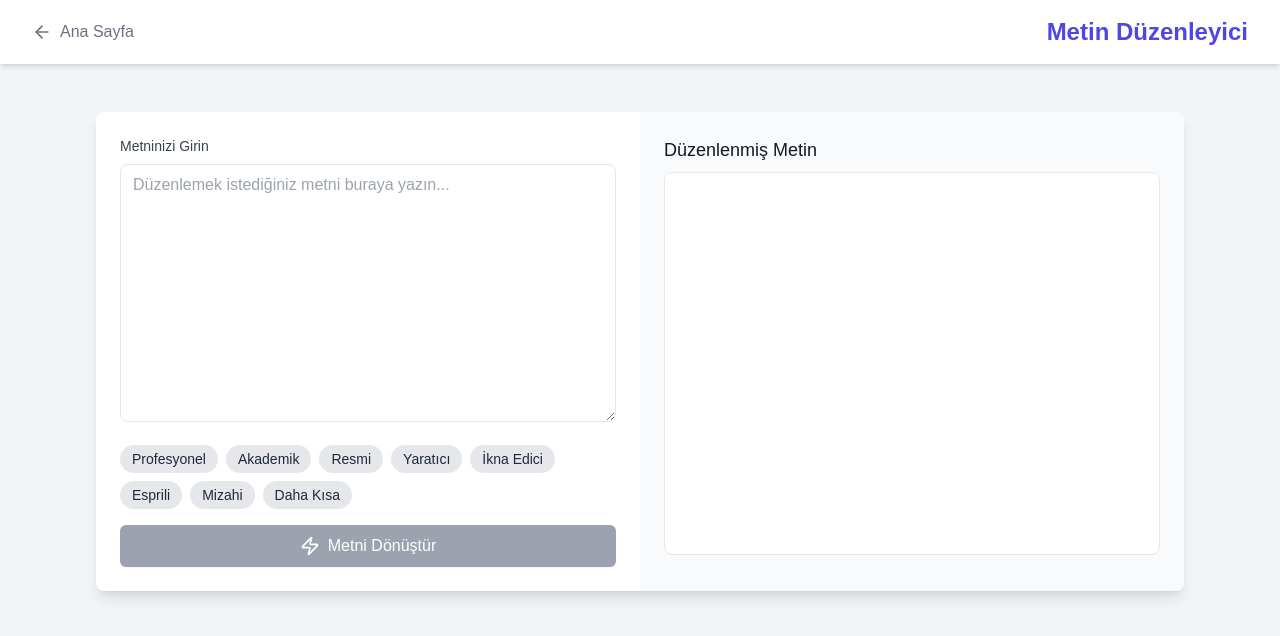
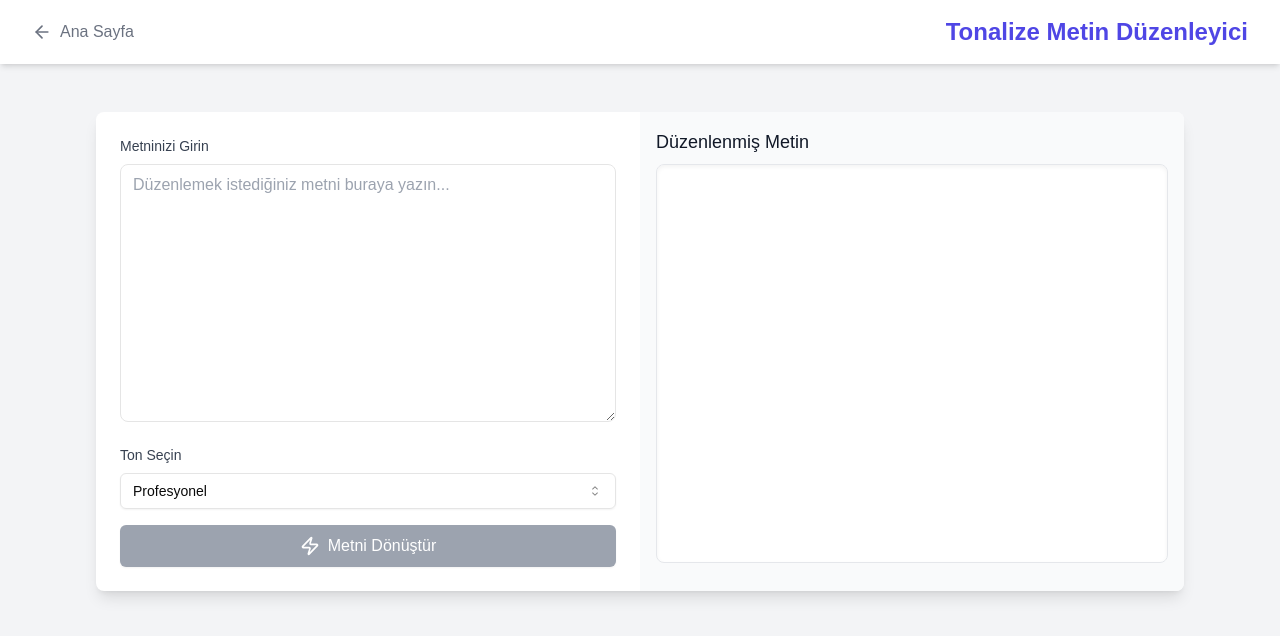
Before and after one commit to erenasiroglu/tonalize, a Next.js app: page /text-editor in a window 1280 px wide. Shown: the top 636 px of the page. Built offline with nearby package versions, Linux system fonts and the light colour scheme.

Commit message:
feat: improve design

```diff
--- a/app/cv-tools/page.tsx
+++ b/app/cv-tools/page.tsx
@@ -1,4 +1,3 @@
-// app/cv-tools/page.tsx
 import CVTools from "../../components/CVTools";
 
 export default function CVToolsPage() {
--- a/app/text-editor/page.tsx
+++ b/app/text-editor/page.tsx
@@ -1,4 +1,3 @@
-// app/text-editor/page.tsx
 import TextEditor from "../../components/TextEditor";
 
 export default function TextEditorPage() {
--- a/components/CVTools.tsx
+++ b/components/CVTools.tsx
@@ -1,6 +1,7 @@
 "use client";
 import React, { useState } from "react";
 import { useRouter } from "next/navigation";
+import Head from "next/head";
 import {
   ArrowLeft,
   Upload,
@@ -68,6 +69,28 @@ const CVToolsPage = () => {
   ];
 
   return (
+    <>
+      <Head>
+        <title>
+          Tonalize - AI CV Tools | Professional Career Document Generator
+        </title>
+        <meta
+          name="description"
+          content="Create professional career documents with Tonalize's AI-powered CV tools. Generate cover letters, thank you emails, and more with ease."
+        />
+        <meta
+          name="keywords"
+          content="Tonalize, AI CV tools, cover letter generator, career documents, job application"
+        />
+        <meta property="og:title" content="Tonalize - AI CV Tools" />
+        <meta
+          property="og:description"
+          content="Create professional career documents with Tonalize's AI-powered CV tools. Generate cover letters, thank you emails, and more with ease."
+        />
+        <meta property="og:type" content="website" />
+        <meta property="og:url" content="https://tonalize.com/cv-tools" />
+        <link rel="canonical" href="https://tonalize.com/cv-tools" />
+      </Head>
       <div className="min-h-screen bg-gradient-to-br from-purple-50 to-indigo-100 dark:from-gray-900 dark:to-indigo-900">
         <nav className="bg-white dark:bg-gray-800 shadow-md">
           <div className="max-w-7xl mx-auto px-4 sm:px-6 lg:px-8">
@@ -79,8 +102,8 @@ const CVToolsPage = () => {
                 <ArrowLeft className="h-5 w-5 mr-2" />
                 Home
               </button>
-            <h1 className="text-2xl font-bold text-indigo-600 dark:text-indigo-400">
-              AI CV Tools
+              <h1 className="text-2xl font-bold text-indigo-600 dark:text-indigo-100">
+                Tonalize CV Tools
               </h1>
             </div>
           </div>
@@ -97,7 +120,7 @@ const CVToolsPage = () => {
               <div className="p-6">
                 <h2 className="text-2xl font-semibold text-gray-900 dark:text-white mb-6 flex items-center">
                   <Zap className="h-6 w-6 text-yellow-400 mr-2" />
-                AI-Powered Document Creator
+                  Tonalize AI Document Creator
                 </h2>
                 <form onSubmit={handleSubmit} className="space-y-6">
                   <div className="space-y-4">
@@ -235,8 +258,8 @@ const CVToolsPage = () => {
             >
               <div className="p-6">
                 <h3 className="text-xl font-semibold text-gray-900 dark:text-white mb-4 flex items-center">
-                <FileText className="h-5 w-5 text-indigo-500 mr-2" />
-                AI-Generated Document
+                  <FileText className="h-5 w-5 text-indigo-100 mr-2" />
+                  Tonalize AI-Generated Document
                 </h3>
                 <div className="bg-gray-50 dark:bg-gray-700 rounded-md p-4 h-[calc(100vh-16rem)] overflow-auto">
                   {output ? (
@@ -245,7 +268,7 @@ const CVToolsPage = () => {
                     </p>
                   ) : (
                     <p className="text-gray-500 dark:text-gray-400 italic">
-                    Your AI-generated document will appear here...
+                      Your Tonalize AI-generated document will appear here...
                     </p>
                   )}
                 </div>
@@ -254,6 +277,7 @@ const CVToolsPage = () => {
           </div>
         </main>
       </div>
+    </>
   );
 };
 
--- a/components/HomePage.tsx
+++ b/components/HomePage.tsx
@@ -26,7 +26,7 @@ const HomePage = () => {
           <div className="max-w-7xl mx-auto px-4 sm:px-6 lg:px-8">
             <div className="flex items-center justify-between h-16">
               <div className="flex items-center">
-                <span className="text-2xl font-bold text-indigo-600 dark:text-indigo-400">
+                <span className="text-2xl font-bold text-indigo-600 dark:text-indigo-100">
                   Tonalize
                 </span>
               </div>
--- a/components/TextEditor.tsx
+++ b/components/TextEditor.tsx
@@ -2,12 +2,20 @@
 import React, { useState } from "react";
 import { useRouter } from "next/navigation";
 import { ArrowLeft, Zap, RefreshCw } from "lucide-react";
+import Head from "next/head";
+import {
+  Select,
+  SelectContent,
+  SelectItem,
+  SelectTrigger,
+  SelectValue,
+} from "@/components/ui/select";
 
 const TextEditorPage = () => {
   const router = useRouter();
   const [inputText, setInputText] = useState("");
   const [outputText, setOutputText] = useState("");
-  const [selectedTone, setSelectedTone] = useState("");
+  const [selectedTone, setSelectedTone] = useState("Profesyonel");
   const [isLoading, setIsLoading] = useState(false);
 
   const tones = [
@@ -38,6 +46,28 @@ const TextEditorPage = () => {
   };
 
   return (
+    <>
+      <Head>
+        <title>
+          Tonalize - AI Powered Text Editor | Professional Writing Assistant
+        </title>
+        <meta
+          name="description"
+          content="Transform your writing with Tonalize's AI-powered text editor. Choose from multiple tones and create professional documents effortlessly."
+        />
+        <meta
+          name="keywords"
+          content="Tonalize, AI text editor, professional writing, tone adjustment, content creation"
+        />
+        <meta property="og:title" content="Tonalize - AI Powered Text Editor" />
+        <meta
+          property="og:description"
+          content="Transform your writing with Tonalize's AI-powered text editor. Choose from multiple tones and create professional documents effortlessly."
+        />
+        <meta property="og:type" content="website" />
+        <meta property="og:url" content="https://tonalize.com/text-editor" />
+        <link rel="canonical" href="https://tonalize.com/text-editor" />
+      </Head>
       <div className="min-h-screen bg-gray-100 dark:bg-gray-900">
         <nav className="bg-white dark:bg-gray-800 shadow-md">
           <div className="max-w-7xl mx-auto px-4 sm:px-6 lg:px-8">
@@ -49,8 +79,8 @@ const TextEditorPage = () => {
                 <ArrowLeft className="h-5 w-5 mr-2" />
                 Ana Sayfa
               </button>
-            <h1 className="text-2xl font-bold text-indigo-600 dark:text-indigo-400">
-              Metin Düzenleyici
+              <h1 className="text-2xl font-bold text-indigo-600 dark:text-indigo-100">
+                Tonalize Metin Düzenleyici
               </h1>
             </div>
           </div>
@@ -76,24 +106,29 @@ const TextEditorPage = () => {
                     placeholder="Düzenlemek istediğiniz metni buraya yazın..."
                   />
                 </div>
-              <div className="flex flex-wrap gap-2 mb-4">
+                <div className="mb-4">
+                  <label
+                    htmlFor="toneSelect"
+                    className="block text-sm font-medium text-gray-700 dark:text-gray-300 mb-2"
+                  >
+                    Ton Seçin
+                  </label>
+                  <Select value={selectedTone} onValueChange={handleToneChange}>
+                    <SelectTrigger id="toneSelect" className="w-full">
+                      <SelectValue placeholder="Ton seçin" />
+                    </SelectTrigger>
+                    <SelectContent>
                       {tones.map((tone) => (
-                  <button
-                    key={tone}
-                    onClick={() => handleToneChange(tone)}
-                    className={`px-3 py-1 rounded-full text-sm font-medium ${
-                      selectedTone === tone
-                        ? "bg-indigo-600 text-white"
-                        : "bg-gray-200 text-gray-800 hover:bg-gray-300 dark:bg-gray-700 dark:text-gray-300 dark:hover:bg-gray-600"
-                    } transition-colors duration-200`}
-                  >
+                        <SelectItem key={tone} value={tone}>
                           {tone}
-                  </button>
+                        </SelectItem>
                       ))}
+                    </SelectContent>
+                  </Select>
                 </div>
                 <button
                   onClick={() => transformText(selectedTone)}
-                disabled={!inputText || !selectedTone || isLoading}
+                  disabled={!inputText || isLoading}
                   className="w-full flex items-center justify-center px-4 py-2 border border-transparent text-base font-medium rounded-md shadow-sm text-white bg-indigo-600 hover:bg-indigo-700 focus:outline-none focus:ring-2 focus:ring-offset-2 focus:ring-indigo-500 disabled:bg-gray-400 disabled:cursor-not-allowed transition-colors duration-200"
                 >
                   {isLoading ? (
@@ -104,18 +139,21 @@ const TextEditorPage = () => {
                   {isLoading ? "İşleniyor..." : "Metni Dönüştür"}
                 </button>
               </div>
-            <div className="w-full md:w-1/2 p-6 bg-gray-50 dark:bg-gray-750">
+              <div className="w-full md:w-1/2 p-4 bg-gray-50 dark:bg-gray-800">
                 <h3 className="text-lg font-medium text-gray-900 dark:text-white mb-2">
                   Düzenlenmiş Metin
                 </h3>
-              <div className="bg-white dark:bg-gray-700 border border-gray-200 dark:border-gray-600 rounded-lg p-4 h-[calc(100%-3rem)] overflow-auto">
-                <p className="text-gray-800 dark:text-gray-200">{outputText}</p>
+                <div className="bg-white dark:bg-gray-700 border border-gray-200 dark:border-gray-600 rounded-lg p-4 h-[calc(100%-3rem)] overflow-auto shadow-inner">
+                  <p className="text-gray-800 dark:text-gray-200">
+                    {outputText}
+                  </p>
                 </div>
               </div>
             </div>
           </div>
         </main>
       </div>
+    </>
   );
 };
 
```
Lines whose indentation alone changed are shown as unchanged.
